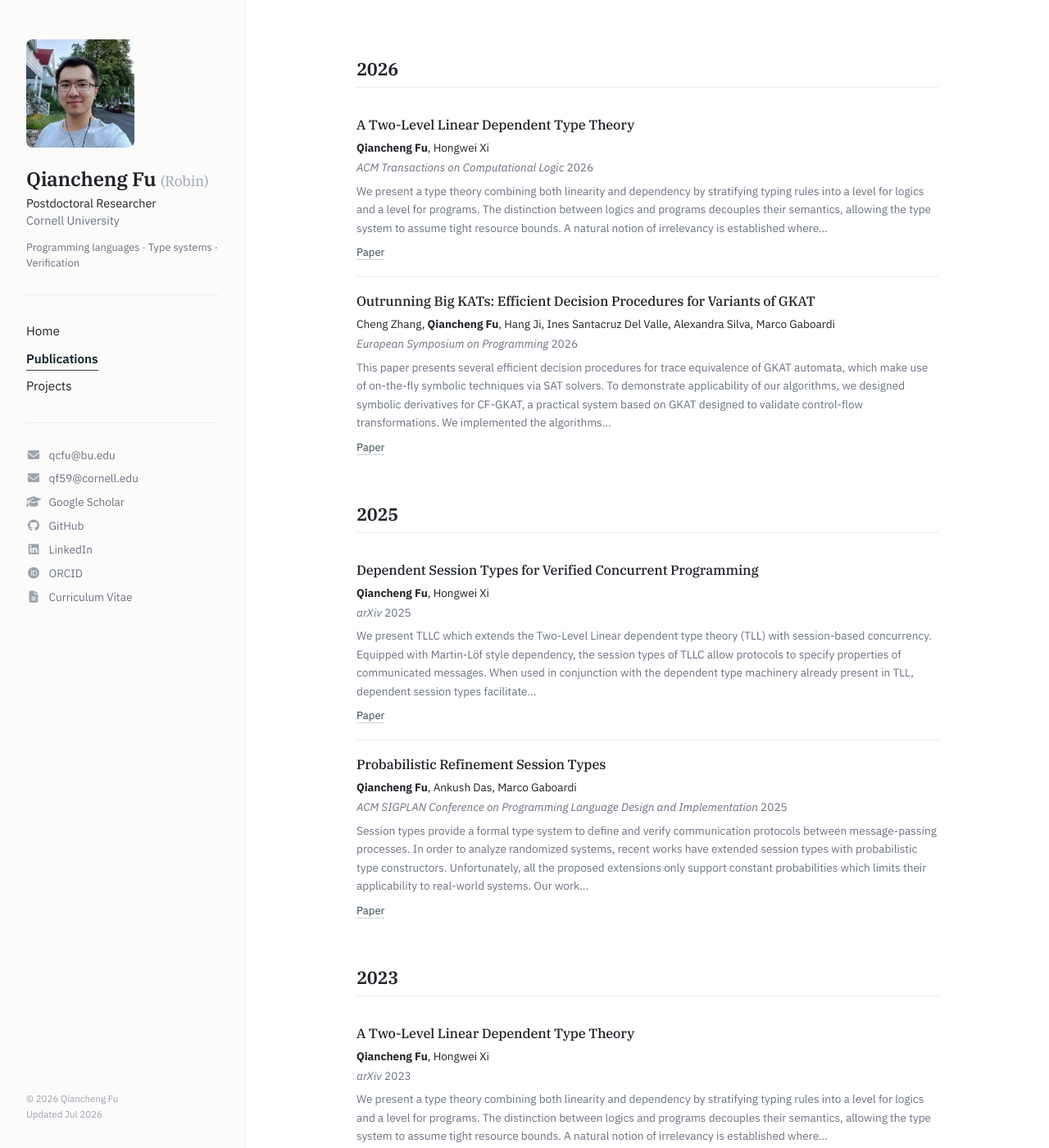
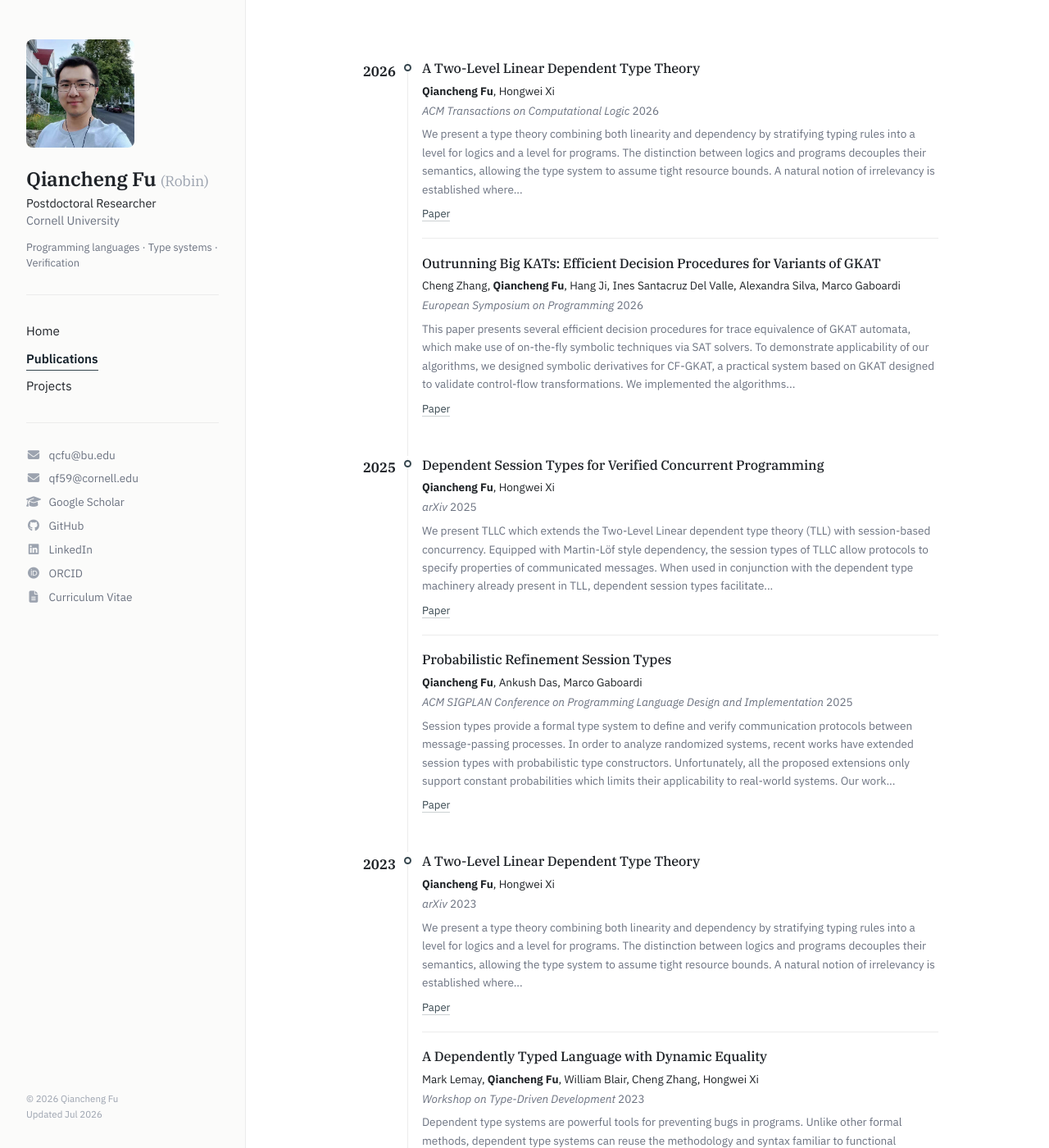
Before and after one commit to qcfu-bu/qcfu-bu.github.io, a Jekyll site: the page built from publications.html, in a window 1280 px wide and 1400 px high. Shown: the whole window at 82% size. Built offline with Jekyll 4.4.1, drawn with Linux system fonts in a browser that asks for light colours; nearby versions of some CDN libraries; a style sheet for code colours, icons or effects is not loaded.

Commit message:
update website

```diff
--- a/assets/css/global.css
+++ b/assets/css/global.css
@@ -433,6 +433,63 @@ h5.section-title {
     margin-top: 1rem;
 }
 
+/* Publications timeline */
+
+.timeline { position: relative; }
+
+.tl-group {
+    position: relative;
+    padding-left: 5rem;
+    padding-bottom: 1.75rem;
+}
+
+.tl-group:last-child { padding-bottom: 0; }
+
+.tl-group::before {                 /* vertical rail */
+    content: "";
+    position: absolute;
+    left: 3.9rem;
+    top: 0.2rem;
+    bottom: 0;
+    width: 1px;
+    background: var(--border);
+}
+
+.tl-group::after {                  /* year node */
+    content: "";
+    position: absolute;
+    left: 3.9rem;
+    top: 0.35rem;
+    width: 9px;
+    height: 9px;
+    margin-left: -4px;
+    border-radius: 50%;
+    background: var(--bg);
+    border: 2px solid var(--accent);
+}
+
+.tl-year {
+    position: absolute;
+    left: 0;
+    top: 0.1rem;
+    width: 3rem;
+    text-align: right;
+    font-family: "IBM Plex Serif", Georgia, serif;
+    font-size: 1.05rem;
+    font-weight: 600;
+    color: var(--text);
+    font-variant-numeric: tabular-nums;
+}
+
+.tl-items .publication-row:first-child { padding-top: 0; }
+
+@media (max-width: 560px) {
+    .tl-group { padding-left: 3.9rem; }
+    .tl-group::before,
+    .tl-group::after { left: 2.9rem; }
+    .tl-year { width: 2.2rem; font-size: 0.95rem; }
+}
+
 @media (min-width: 768px) {
     .publication-cover-col {
         position: relative;
--- a/publications.html
+++ b/publications.html
@@ -6,13 +6,15 @@ navbar_title: Publications
 
 {% assign pubs_by_year = site.publications | sort: "date" | reverse | group_by_exp: "item", "item.date | date: '%Y'" %}
 
+<div class="timeline">
     {% for year in pubs_by_year %}
-<section class="pub-section">
-    <h2 id="year-{{ year.name }}">{{ year.name }}</h2>
-    <div class="pub-list">
+    <section class="tl-group">
+        <div class="tl-year">{{ year.name }}</div>
+        <div class="tl-items">
             {% for item in year.items %}
                 {% include widgets/publication_item.html item=item truncate_abstract=50 %}
             {% endfor %}
         </div>
     </section>
     {% endfor %}
+</div>
```
Lines whose indentation alone changed are shown as unchanged.
